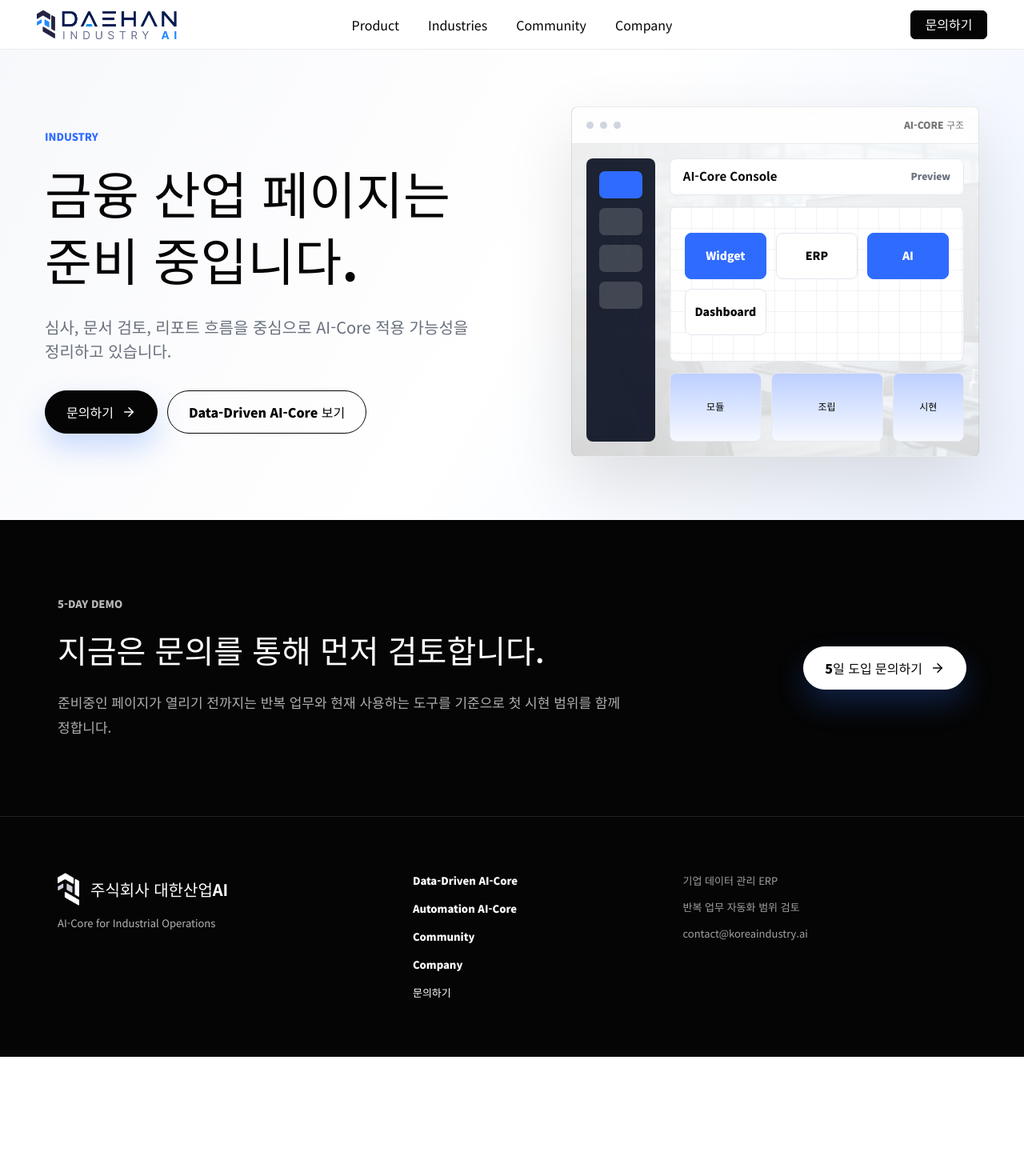
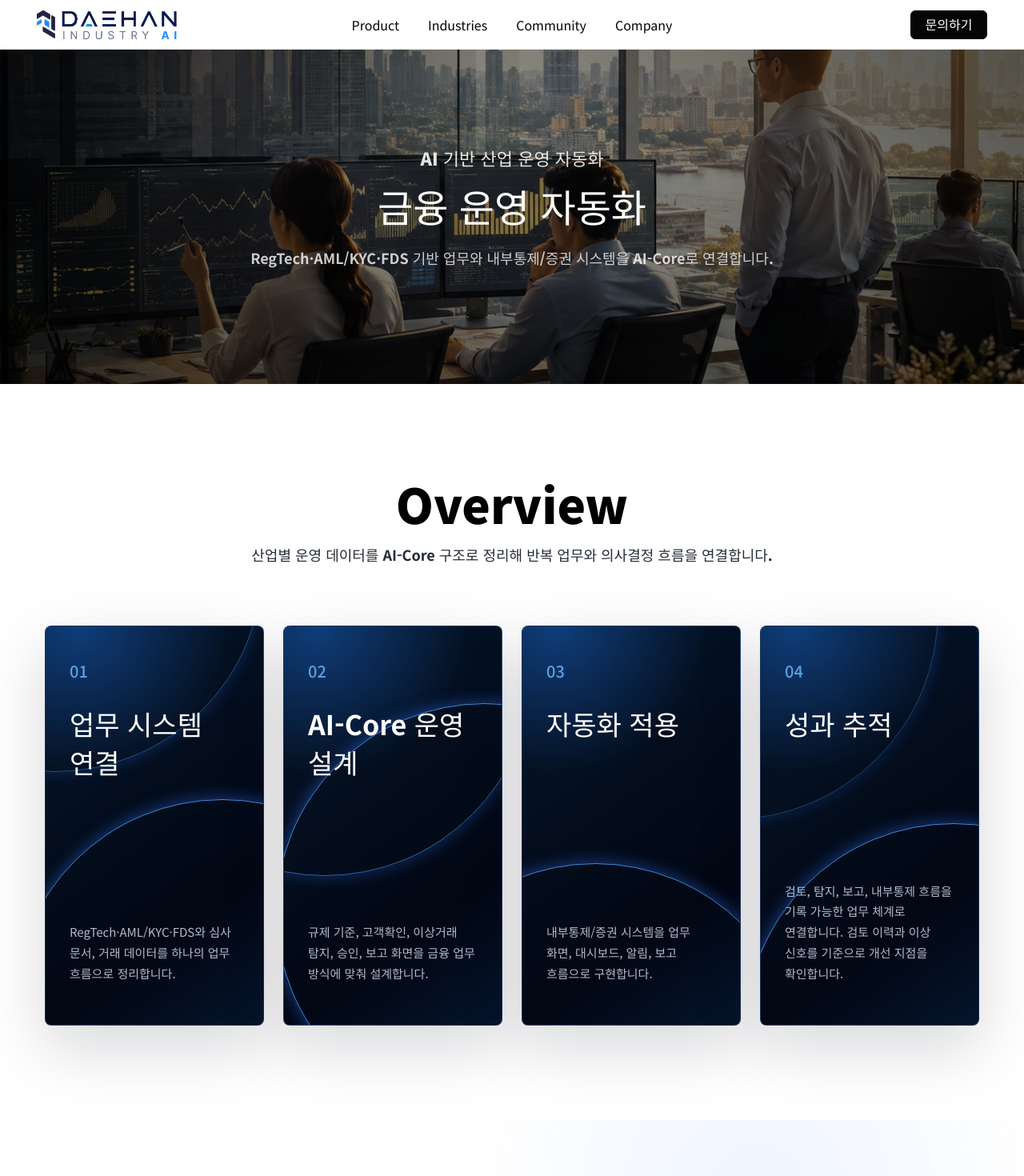
Before and after one commit to hosooregai-netizen/koreaindustryAI, a Next.js app: page /industries/finance in a window 1280 px wide. Shown: the top 1470 px of the page at 80% size. Before the commit the page ends 1321 px from the top, so only its background shows below. Built offline with nearby package versions, Linux system fonts and the light colour scheme.

Commit message:
feat: add finance industry detail page

```diff
--- a/app/industries/finance/page.tsx
+++ b/app/industries/finance/page.tsx
@@ -1,18 +1,164 @@
 import type { Metadata } from "next";
-import { SiteComingSoonPage } from "@/components/site";
+import type { CSSProperties } from "react";
+import { BarChart3, ClipboardCheck, Database, Gauge, ShieldCheck, Workflow } from "lucide-react";
+import { SiteCtaBand, SiteShell } from "@/components/site";
 
 export const metadata: Metadata = {
-  title: "금융 준비 중 | 대한산업AI",
-  description: "금융 산업 적용 페이지는 준비 중입니다.",
+  title: "금융 운영 자동화 | 대한산업AI",
+  description: "RegTech, AML/KYC, FDS 기반 금융 업무와 내부통제, 증권 시스템을 AI-Core로 연결하는 산업 상세 페이지입니다.",
 };
+
+const finance = {
+  name: "금융",
+  label: "AI 기반 산업 운영 자동화",
+  title: "금융 운영 자동화",
+  description: "RegTech·AML/KYC·FDS 기반 업무와 내부통제/증권 시스템을 AI-Core로 연결합니다.",
+  image: "/assets/industries/finance-card.png",
+  imageAlt: "도시 전망의 금융 데이터 운영실",
+  systems: "RegTech·AML/KYC·FDS",
+  automation: "내부통제/증권 시스템",
+  result: "검토, 탐지, 보고, 내부통제 흐름을 기록 가능한 업무 체계로 연결합니다.",
+} as const;
+
+const overviewCards = [
+  {
+    number: "01",
+    title: "업무 시스템 연결",
+    text: `${finance.systems}와 심사 문서, 거래 데이터를 하나의 업무 흐름으로 정리합니다.`,
+  },
+  {
+    number: "02",
+    title: "AI-Core 운영 설계",
+    text: "규제 기준, 고객확인, 이상거래 탐지, 승인, 보고 화면을 금융 업무 방식에 맞춰 설계합니다.",
+  },
+  {
+    number: "03",
+    title: "자동화 적용",
+    text: `${finance.automation}을 업무 화면, 대시보드, 알림, 보고 흐름으로 구현합니다.`,
+  },
+  {
+    number: "04",
+    title: "성과 추적",
+    text: `${finance.result} 검토 이력과 이상 신호를 기준으로 개선 지점을 확인합니다.`,
+  },
+] as const;
+
+const featureCards = [
+  {
+    key: "Key Feature 01",
+    title: "연결 시스템",
+    icon: Database,
+    bullets: ["RegTech·AML/KYC·FDS 업무 데이터 연결", "고객확인, 거래 탐지, 증권 업무 상태 통합 관리", "심사 문서와 내부통제 기록을 같은 구조로 정리"],
+  },
+  {
+    key: "Key Feature 02",
+    title: "자동화 범위",
+    icon: Workflow,
+    bullets: ["내부통제 기준과 검토 항목 자동 정리", "AML/KYC 검토 항목과 FDS 이상 신호 분류", "반복 보고와 담당자 알림 자동화"],
+  },
+  {
+    key: "Key Feature 03",
+    title: "운영 결과",
+    icon: Gauge,
+    bullets: ["검토, 탐지, 보고 흐름 추적", "이상 항목과 확인 필요 항목 빠른 파악", "금융 운영과 내부통제를 위한 대시보드 구성"],
+  },
+] as const;
+
+const signalItems = [
+  { label: "규제 대응", value: "RegTech", icon: ShieldCheck },
+  { label: "고객확인", value: "AML/KYC", icon: ClipboardCheck },
+  { label: "이상탐지", value: "FDS", icon: BarChart3 },
+] as const;
 
 export default function FinancePage() {
   return (
-    <SiteComingSoonPage
-      eyebrow="Industry"
-      title="금융 산업 페이지는 준비 중입니다."
-      description="심사, 문서 검토, 리포트 흐름을 중심으로 AI-Core 적용 가능성을 정리하고 있습니다."
-      visual="products"
-    />
+    <SiteShell>
+      <main className="site-industry-detail-page site-industry-finance-page">
+        <section className="site-industry-hero" aria-labelledby="site-finance-hero-title">
+          <img src={finance.image} alt={finance.imageAlt} />
+          <div className="site-industry-hero-shade" aria-hidden="true" />
+          <div className="site-industry-hero-copy">
+            <p>{finance.label}</p>
+            <h1 id="site-finance-hero-title">{finance.title}</h1>
+            <span>{finance.description}</span>
+          </div>
+        </section>
+
+        <section className="site-industry-overview" aria-labelledby="site-finance-overview-title">
+          <div className="site-industry-section-head">
+            <h2 id="site-finance-overview-title">Overview</h2>
+            <p>산업별 운영 데이터를 AI-Core 구조로 정리해 반복 업무와 의사결정 흐름을 연결합니다.</p>
+          </div>
+          <div className="site-industry-overview-grid">
+            {overviewCards.map((card, index) => (
+              <article
+                className="site-industry-overview-card"
+                key={card.number}
+                style={{ "--site-industry-delay": `${index * 90}ms` } as CSSProperties}
+              >
+                <small>{card.number}</small>
+                <h3>{card.title}</h3>
+                <p>{card.text}</p>
+              </article>
+            ))}
+          </div>
+        </section>
+
+        <section className="site-industry-features" aria-labelledby="site-finance-feature-title">
+          <div className="site-industry-feature-head">
+            <h2 id="site-finance-feature-title">
+              <strong>{finance.name}</strong> Key Feature
+            </h2>
+            <p>{finance.name} 업무에서 자주 연결되는 시스템과 자동화 범위를 AI-Core 적용 단위로 정리합니다.</p>
+          </div>
+
+          <div className="site-industry-signal-row" aria-label="금융 운영 연결 기준">
+            {signalItems.map((item) => {
+              const Icon = item.icon;
+
+              return (
+                <div className="site-industry-signal" key={item.label}>
+                  <Icon size={22} aria-hidden="true" />
+                  <span>{item.label}</span>
+                  <strong>{item.value}</strong>
+                </div>
+              );
+            })}
+          </div>
+
+          <div className="site-industry-feature-grid">
+            {featureCards.map((card, index) => {
+              const Icon = card.icon;
+
+              return (
+                <article
+                  className="site-industry-feature-card"
+                  key={card.key}
+                  style={{ "--site-industry-delay": `${index * 90}ms` } as CSSProperties}
+                >
+                  <span>{card.key}</span>
+                  <div className="site-industry-feature-title">
+                    <Icon size={28} aria-hidden="true" />
+                    <h3>{card.title}</h3>
+                  </div>
+                  <ul>
+                    {card.bullets.map((bullet) => (
+                      <li key={bullet}>{bullet}</li>
+                    ))}
+                  </ul>
+                </article>
+              );
+            })}
+          </div>
+        </section>
+
+        <SiteCtaBand
+          title="금융 업무, AI-Core로 연결하세요."
+          description="RegTech, AML/KYC, FDS 데이터를 기준으로 어떤 검토 흐름을 연결하고 어떤 반복 업무부터 자동화할지 함께 정리합니다."
+          label="산업 업무 상담하기"
+          variant="final"
+        />
+      </main>
+    </SiteShell>
   );
 }
```
